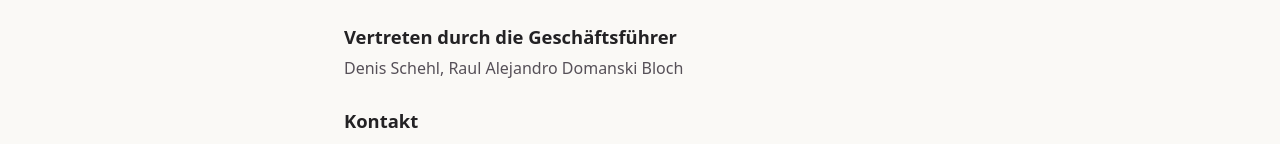
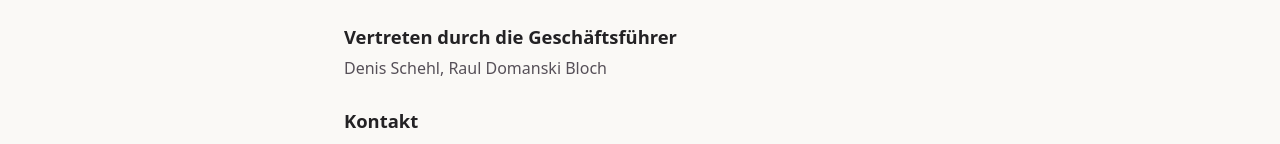
Before and after one commit to rblch/dacksy-labs-site, a plain HTML site: page de/impressum.html in a window 1280 px wide. Shown: the part 417-561 px from the top of the page. Drawn offline with Linux system fonts and the light colour scheme.

Commit message:
Shorten managing director name in Impressum
Co-Authored-By: Claude Opus 5.5 <noreply@anthropic.com>

```diff
--- a/de/impressum.html
+++ b/de/impressum.html
@@ -36,7 +36,7 @@
       Deutschland
     </address>
     <h2>Vertreten durch die Geschäftsführer</h2>
-    <p>Denis Schehl, Raul Alejandro Domanski Bloch</p>
+    <p>Denis Schehl, Raul Domanski Bloch</p>
     <h2>Kontakt</h2>
     <p>
       Telefon: <a href="tel:+4915228638744">+49 152 28638744</a><br>
```
Also changed, not shown: es/impressum.html (+1 -1 lines), impressum.html (+1 -1 lines), src/impressum.html (+1 -1 lines).
